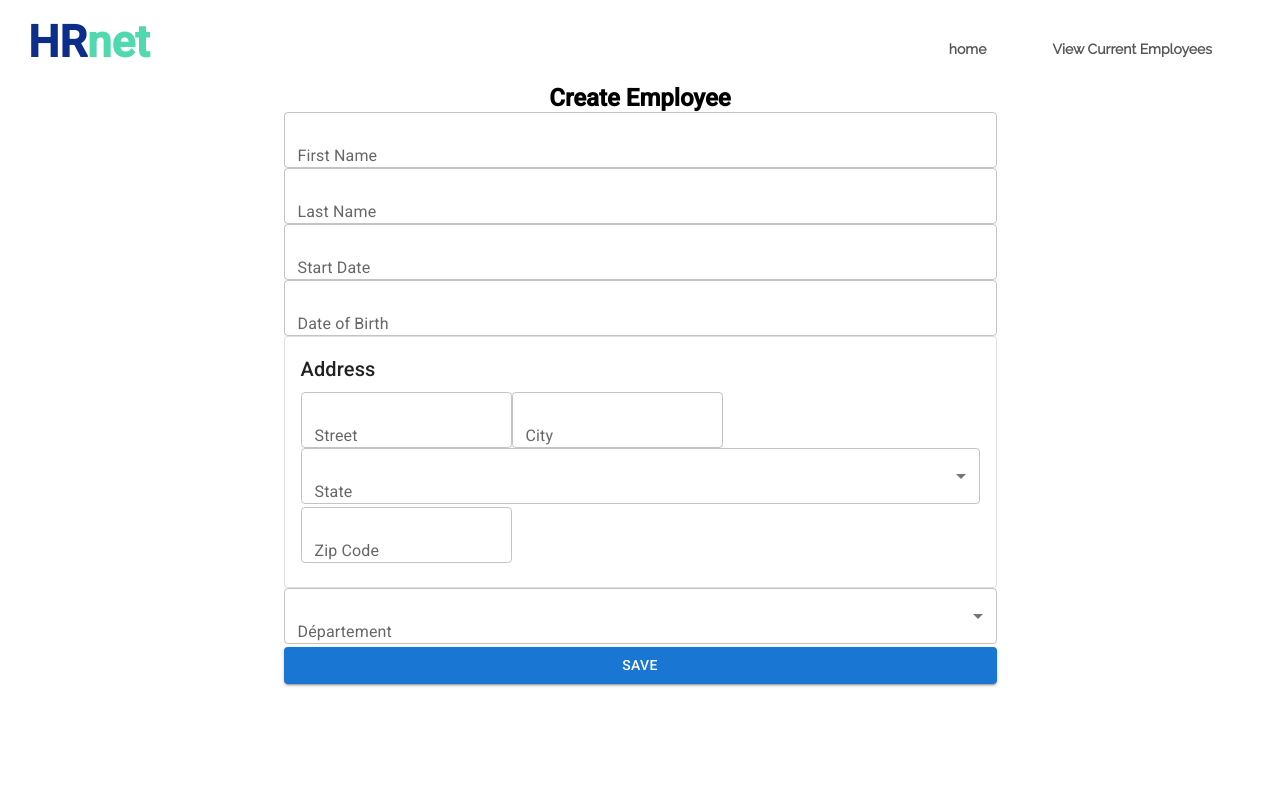
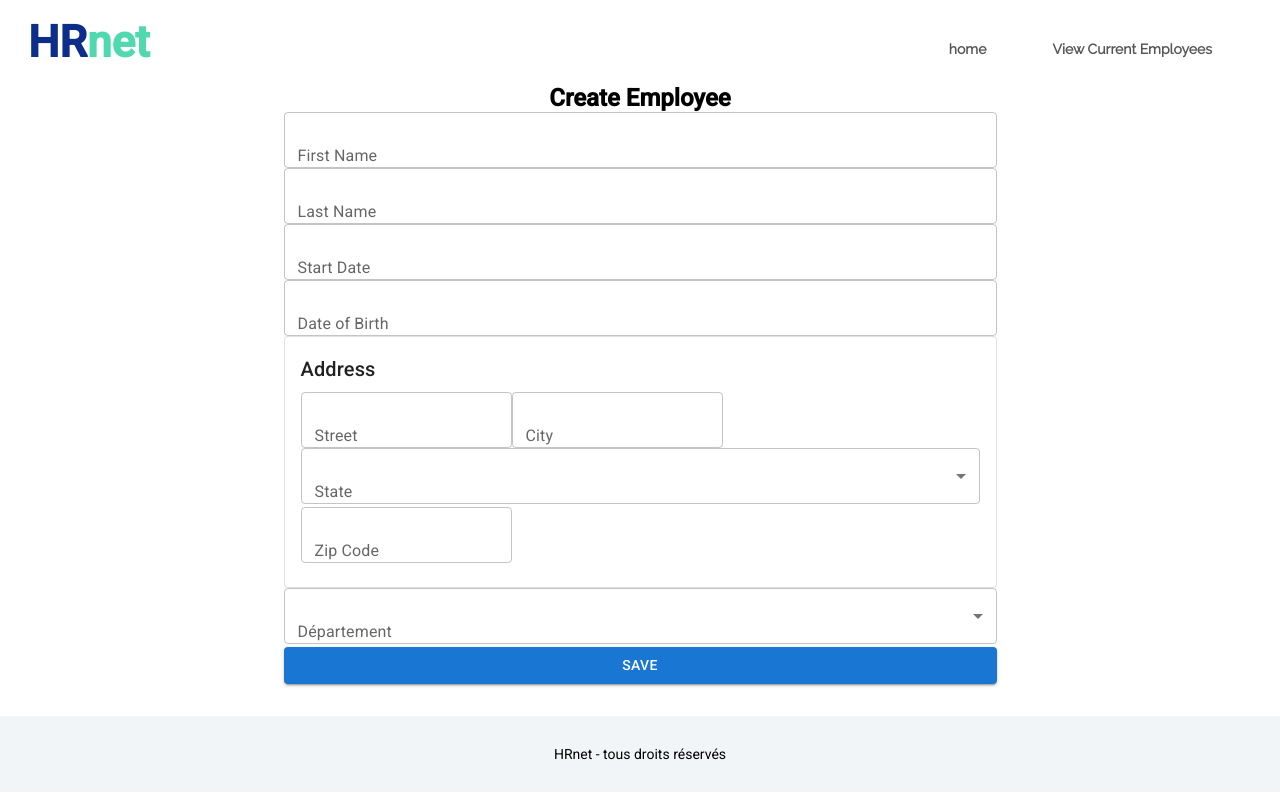
Before and after one commit to Axido545/HRnet, a React (Vite) app: page / in a window 1280 px wide. Built offline with nearby package versions, Linux system fonts and the light colour scheme.

Commit message:
add footer

```diff
--- /dev/null
+++ b/src/layout/footer/footer.css
@@ -0,0 +1,15 @@
+footer {
+    background: #f2f5f8;
+    padding: 0 0 30px 0;
+    font-size: 14px;
+    text-align: center;
+    display: flex;
+    justify-content: center;
+    align-items: center;
+}
+
+.copyright {
+    justify-content: center;
+    align-items: center;
+    margin-top: 30px;
+}
--- /dev/null
+++ b/src/layout/footer/footer.jsx
@@ -0,0 +1,7 @@
+import "./footer.css"
+
+export default function Footer() {
+    return <footer>
+        <copyright className="copyright">HRnet - tous droits réservés </copyright>
+    </footer>
+}
--- a/src/pages/home/home.jsx
+++ b/src/pages/home/home.jsx
@@ -1,6 +1,7 @@
 import "./home.css"
 import Form from "../../components/form/form.jsx"
 import Header from "../../layout/header/header.jsx"
+import Footer from "../../layout/footer/footer.jsx"
 
 export default function Home() {
     return <>
@@ -10,5 +11,6 @@ export default function Home() {
             <h2>Create Employee</h2>
             <Form />
         </div >
+        <Footer />
     </>
 }
```
